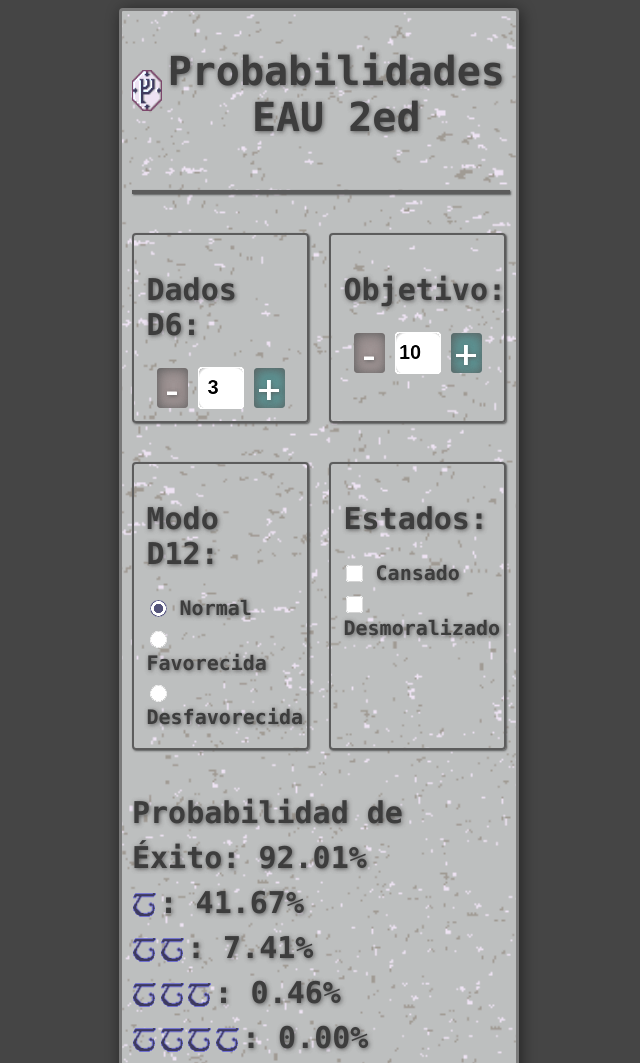
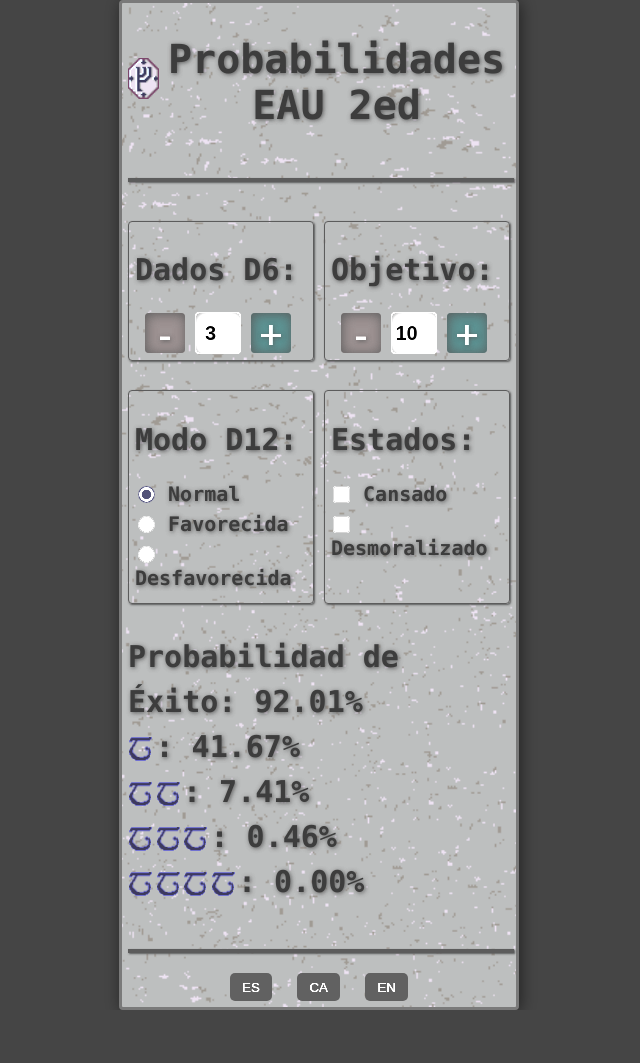
Before and after one commit to PibeCalavera/TORAssistantWeb, a plain HTML site: page index.html in a window 1280 px wide. Shown: the top 1063 px of the page, without its empty margins (321-961 px from the left). After the commit the page ends 1010 px from the top, so only its background shows below. Drawn offline with Linux system fonts and the light colour scheme.

Commit message:
Update style.css

```diff
--- a/style.css
+++ b/style.css
@@ -44,6 +44,8 @@ body {
   display: flex;
   justify-content: center;
   align-items: center;
+
+  margin: 0;
 }
 
 /* ------------------ TITLES ------------------ */
@@ -58,7 +60,7 @@ h1 {
 .container {
   max-width: 400px;
 
-  padding: 0.5rem;
+  padding: 0.3rem;
   box-sizing: border-box;
 
   border: 3px solid var(--border-dark);
@@ -84,13 +86,13 @@ h1 {
 .is-display-grid {
   display: grid;
   grid-template-columns: repeat(auto-fit, minmax(140px, 1fr));
-  gap: 1rem;
+  gap: 0.5rem;
 }
 
 .is-display-grid > div {
-  padding: 0.625rem;
+  padding: 0.3rem;
   border-radius: var(--radius);
-  border: 2px solid var(--border-medium);
+  border: 1px solid var(--border-medium);
   box-shadow: var(--box-shadow-soft);
 }
 
```
